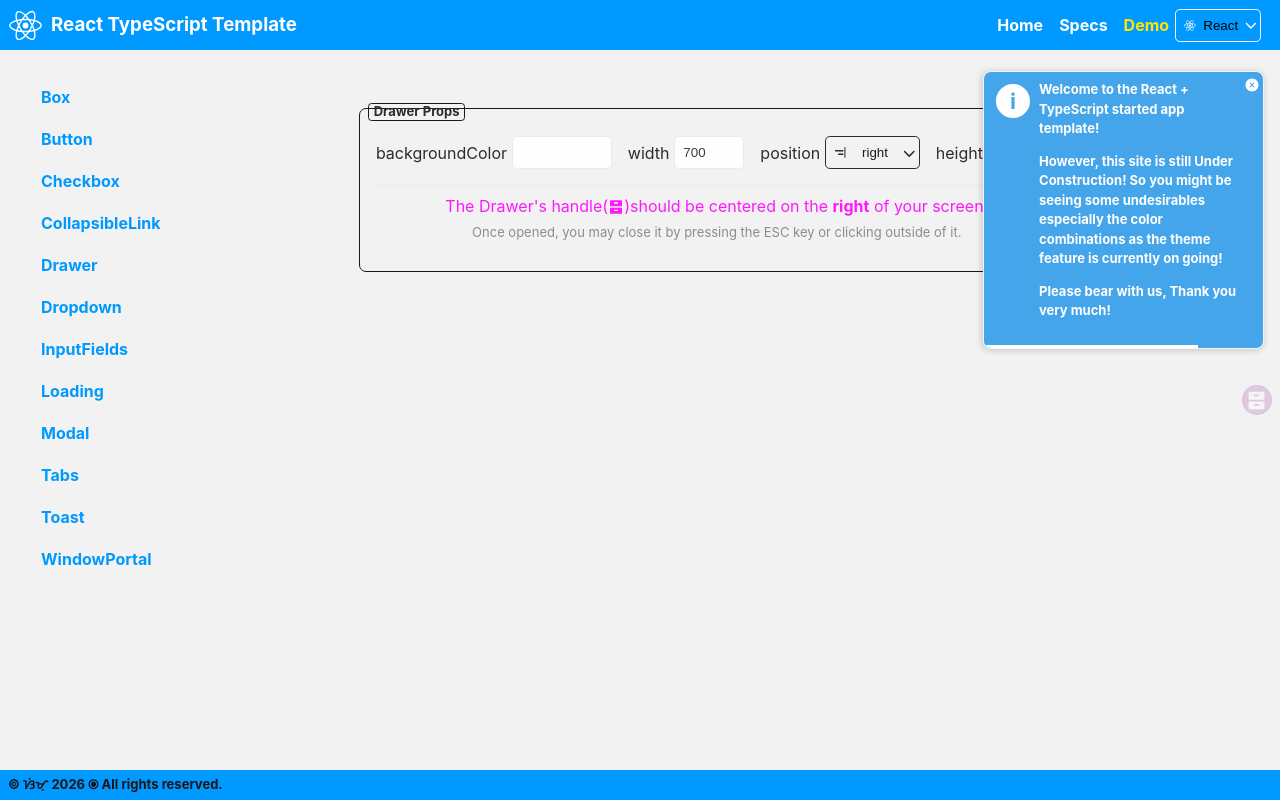
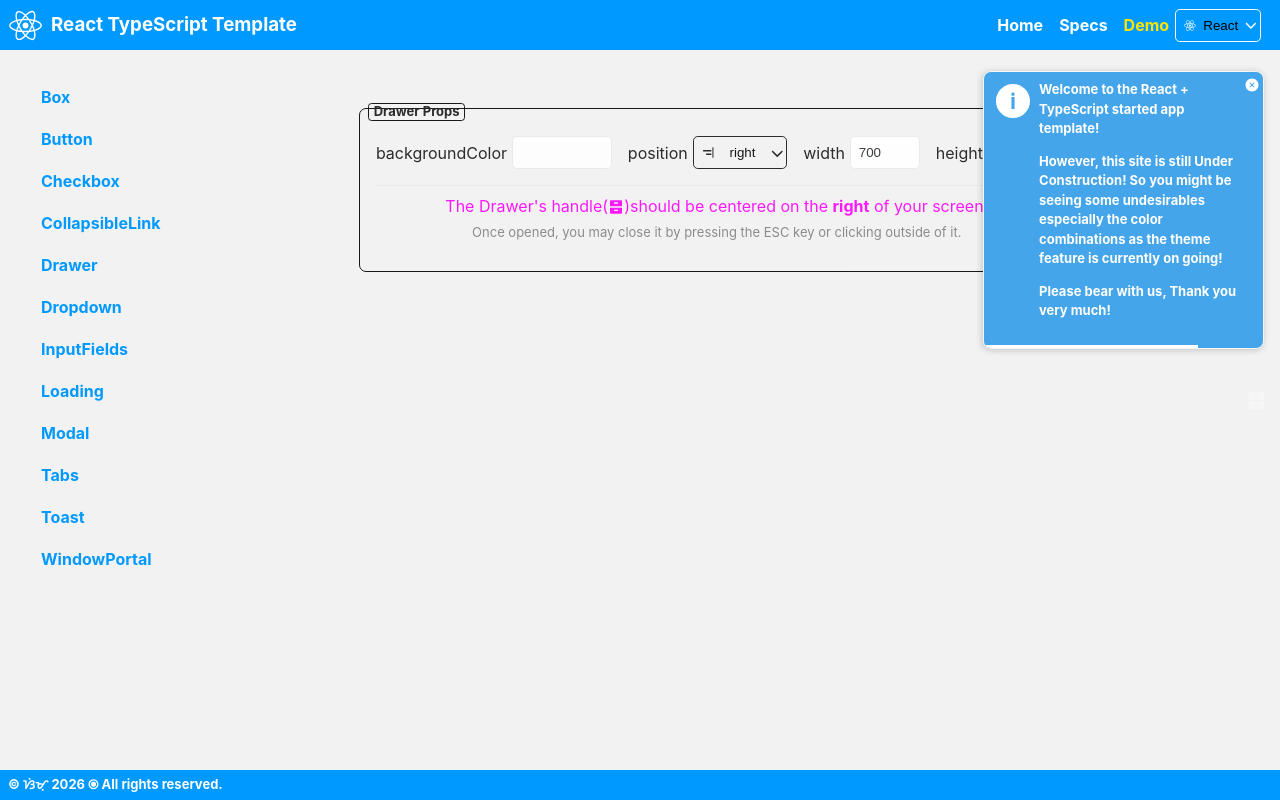
Before and after one commit to jaosimt/ts-app-template, a React (Create React App) app: page /demo/drawer in a window 1280 px wide. Built offline with nearby package versions, Linux system fonts and the light colour scheme.

Commit message:
drawer cleanup

```diff
--- a/src/App.tsx
+++ b/src/App.tsx
@@ -147,7 +147,7 @@ const App = ({error, theme}: { error: any, theme: ThemeProp }) => {
                 {<ContentRouter theme={theme}/>}
             </div>
         </StyledMain>
-        <footer className={'display-flex justify-content-space-between align-items-center'}>
+        <footer className={'display-flex justify-content-space-between align-items-center color-white'}>
             <span>&copy; ᜐᜒᜋᜓ {new Date().getFullYear()} {targetUnicode} All rights reserved.</span>
         </footer>
         <ToastContainer/>
--- a/src/components/pages/demo/demoDrawer.tsx
+++ b/src/components/pages/demo/demoDrawer.tsx
@@ -74,7 +74,14 @@ const DemoDrawer: FC<{theme: ThemeProp}> = ({theme}) => {
                             value: props.backgroundColor,
                             onChange: propsChangeHandler
                         })}/>
+                    <Dropdown
+                        options={positionOptions}
+                        selected={position}
+                        label={'position'}
+                        onChange={(value: DropdownObjectOptions) => dropDownChangeHandler(value)}
+                    />
                     <InputField
+                        disabled={['top', 'bottom'].includes(position.value)}
                         width={70}
                         label={'width'}
                         type={'number'}
@@ -82,13 +89,8 @@ const DemoDrawer: FC<{theme: ThemeProp}> = ({theme}) => {
                             value: props.width,
                             onChange: propsChangeHandler
                         })}/>
-                    <Dropdown
-                        options={positionOptions}
-                        selected={position}
-                        label={'position'}
-                        onChange={(value: DropdownObjectOptions) => dropDownChangeHandler(value)}
-                    />
                     <InputField
+                        disabled={['left', 'right'].includes(position.value)}
                         width={70}
                         label={'height'}
                         type={'number'}
@@ -102,7 +104,7 @@ const DemoDrawer: FC<{theme: ThemeProp}> = ({theme}) => {
             </div>
         </Box>
 
-        <Drawer showOnCreate={props.showOnCreate} position={props.position} width={props.width} height={props.height} backgroundColor={props.backgroundColor}>
+        <Drawer theme={theme} showOnCreate={props.showOnCreate} position={props.position} width={props.width} height={props.height} backgroundColor={props.backgroundColor}>
             <Todo className={'translate absolute-center'} style={{width: '95%'}} />
         </Drawer>
     </div>;
--- a/src/components/partials/drawer/index.tsx
+++ b/src/components/partials/drawer/index.tsx
@@ -1,10 +1,13 @@
 import { FC, HTMLAttributes, memo, useEffect, useRef, useState } from 'react';
+import { createPortal } from 'react-dom';
 import { RiArchiveDrawerFill } from 'react-icons/ri';
 import styled from 'styled-components';
 import { useOnClickOutside } from 'usehooks-ts';
+import { ThemeProp } from '../../../constants/interfaces';
 import { CSSColors, CSSUnit } from '../../../constants/types';
 import { useKeyPress } from '../../../hooks';
-import { isElementOnTop, parseCSSUnit, classNames, isString } from '../../../utils';
+import { isElementOnTop, parseCSSUnit, classNames } from '../../../utils';
+import { getAccentColor } from '../../../utils/themeUtils';
 import { ReactIcon } from '../index';
 
 export interface DrawerProps extends HTMLAttributes<HTMLDivElement> {
@@ -15,6 +18,7 @@ export interface DrawerProps extends HTMLAttributes<HTMLDivElement> {
     onOpen?: Function;
     onClose?: Function;
     showOnCreate?: boolean;
+    theme?: ThemeProp;
 }
 
 const Container = styled.div<{
@@ -57,15 +61,14 @@ const Handle = styled.div<{
     width: 1.9rem;
     height: 1.9rem;
     border-radius: 50%;
-    border: 1px solid ${props => props.$backgroundColor};
     display: flex;
     align-items: center;
     justify-content: center;
     cursor: pointer;
     transition: opacity 0.1s ease-in-out;
     opacity: 0.3;
-    background-color: ${props => props.$backgroundColor};
     color: white;
+    ${props => `border: 1px solid ${props.$backgroundColor}; background-color: ${props.$backgroundColor}`};
 
     ${props => {
         switch (props.$position) {
@@ -107,7 +110,7 @@ const Drawer: FC<DrawerProps> = (props) => {
         width = 'auto',
         height = 'auto',
         position = 'left',
-        backgroundColor = '#913794c7',
+        backgroundColor = getAccentColor(props.theme as ThemeProp),
         className,
         style,
         showOnCreate = false,
@@ -116,7 +119,7 @@ const Drawer: FC<DrawerProps> = (props) => {
         ...restProps
     } = props;
 
-    if (!isString(backgroundColor, true)) backgroundColor = '#913794c7';
+    console.log('backgroundColor:', backgroundColor);
 
     const containerRef = useRef<any>(null);
 
@@ -138,7 +141,7 @@ const Drawer: FC<DrawerProps> = (props) => {
             onClose && onClose();
         }
         //eslint-disable-next-line
-    }, [position, show]);
+    }, [position, show, backgroundColor]);
 
     function escKeyPressHandler(pressed: boolean) {
         if (pressed && isElementOnTop(containerRef.current)) {
@@ -146,7 +149,7 @@ const Drawer: FC<DrawerProps> = (props) => {
         }
     }
 
-    return <>
+    return createPortal(<>
         <Container
             data-component={'drawer'}
             ref={containerRef}
@@ -184,7 +187,7 @@ const Drawer: FC<DrawerProps> = (props) => {
             <ReactIcon icon={RiArchiveDrawerFill}
                        style={{width: '21px', height: '21px', display: 'flex'}}/>
         </Handle>}
-    </>;
+    </>, document.body);
 };
 
 export default memo(Drawer);
```
